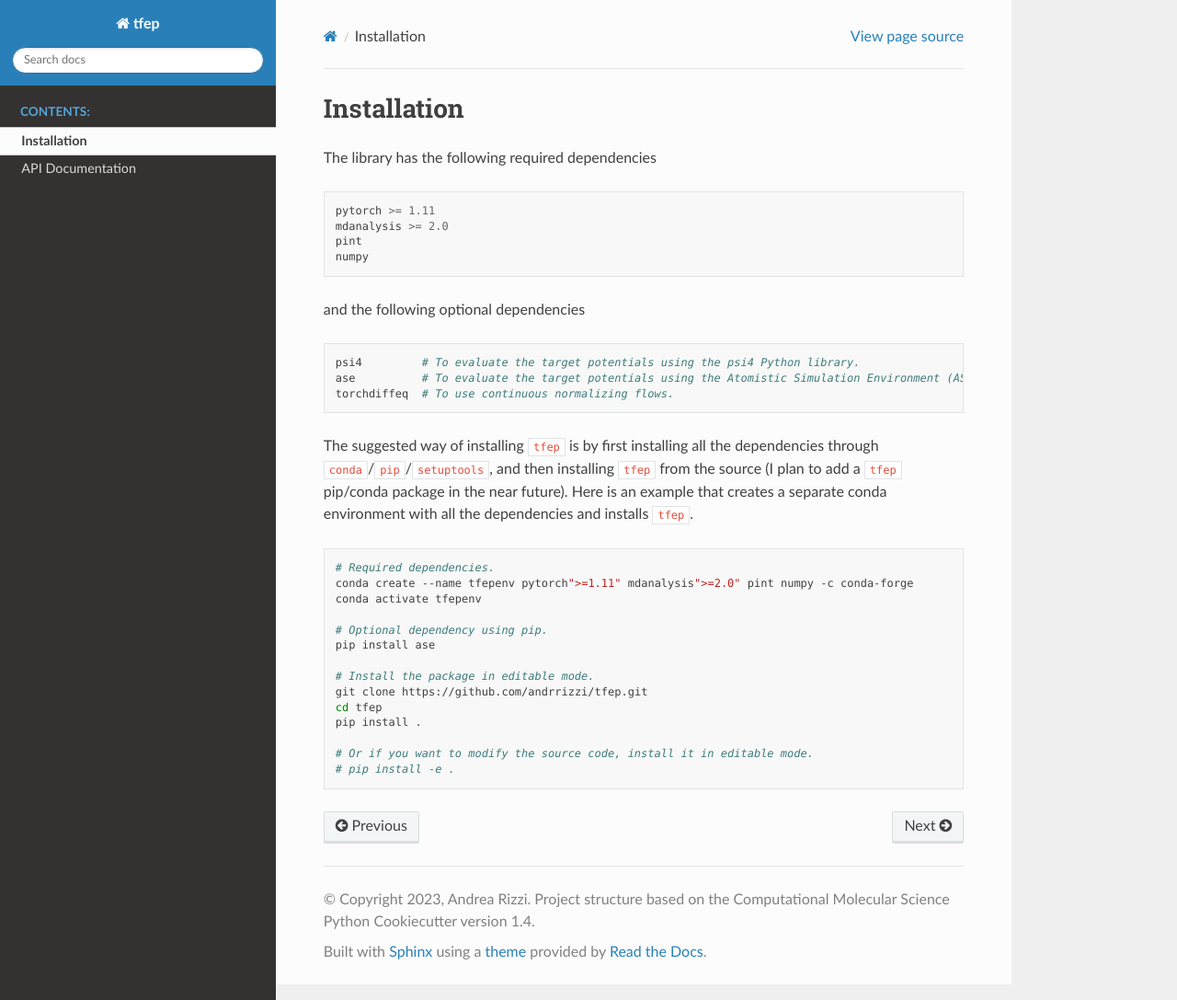
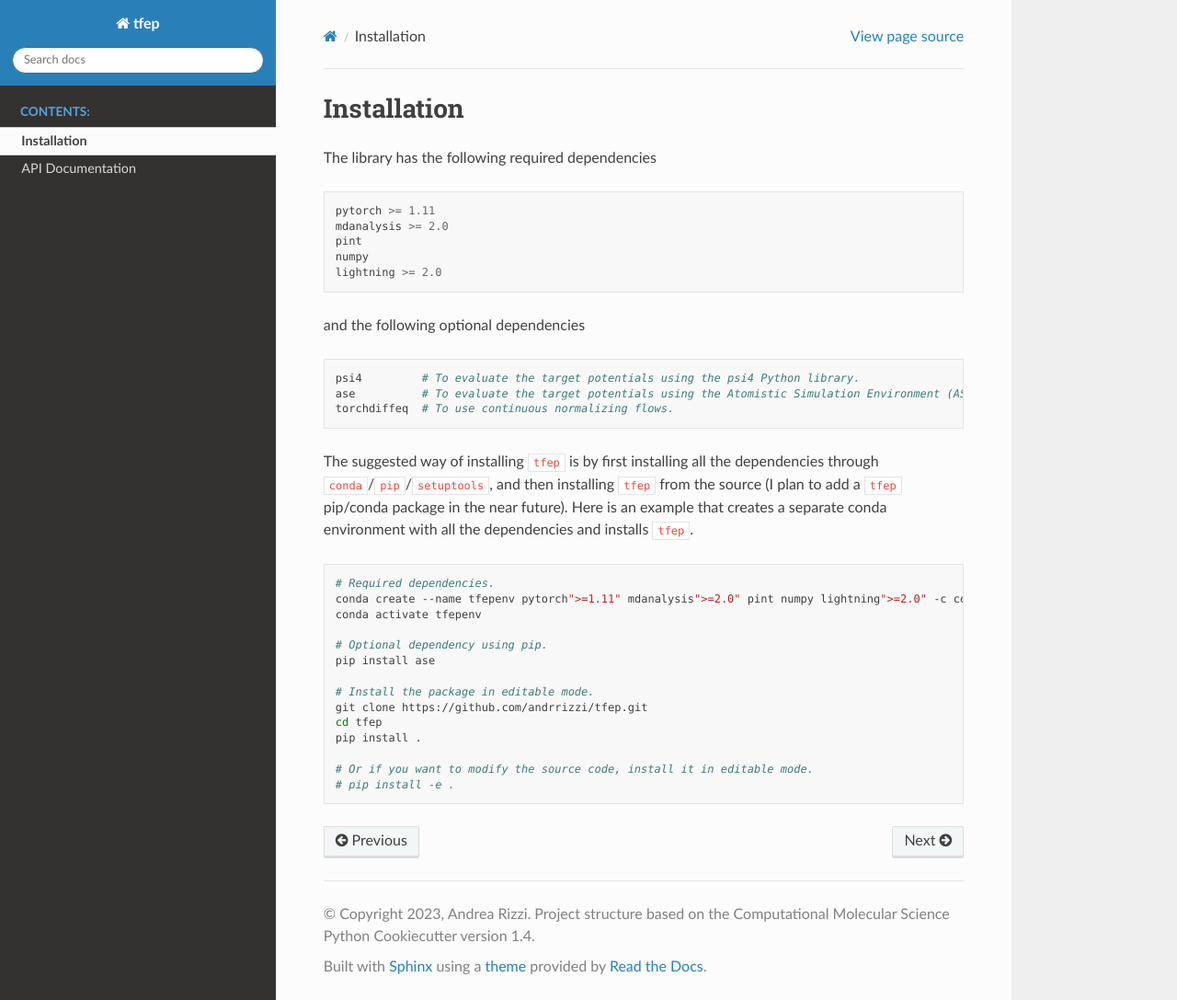
Before and after one commit to andrrizzi/tfep, a Sphinx documentation site: the page built from docs/installation.rst, in a window 1280 px wide and 1087 px high. Shown: the whole window at 92% size. Built offline with Sphinx 7.4.7 and the Read the Docs theme 2.0.0, drawn with Linux system fonts in a browser that asks for light colours; the version number could not be read and is left out.

Commit message:
Add lightning to requirements

```diff
--- a/docs/installation.rst
+++ b/docs/installation.rst
@@ -9,6 +9,7 @@ The library has the following required dependencies
     mdanalysis >= 2.0
     pint
     numpy
+    lightning >= 2.0
 
 and the following optional dependencies
 
@@ -25,7 +26,7 @@ example that creates a separate conda environment with all the dependencies and
 .. code-block:: bash
 
     # Required dependencies.
-    conda create --name tfepenv pytorch">=1.11" mdanalysis">=2.0" pint numpy -c conda-forge
+    conda create --name tfepenv pytorch">=1.11" mdanalysis">=2.0" pint numpy lightning">=2.0" -c conda-forge
     conda activate tfepenv
 
     # Optional dependency using pip.
--- a/pyproject.toml
+++ b/pyproject.toml
@@ -25,6 +25,7 @@ dependencies = [
     "mdanalysis>=2.0",
     "numpy",
     "pint",
+    "lightning>=2.0",
 ]
 
 # Update the urls once the hosting is set up.
```
Also changed, not shown: README.md (+2 -1 lines), 1 other file.
